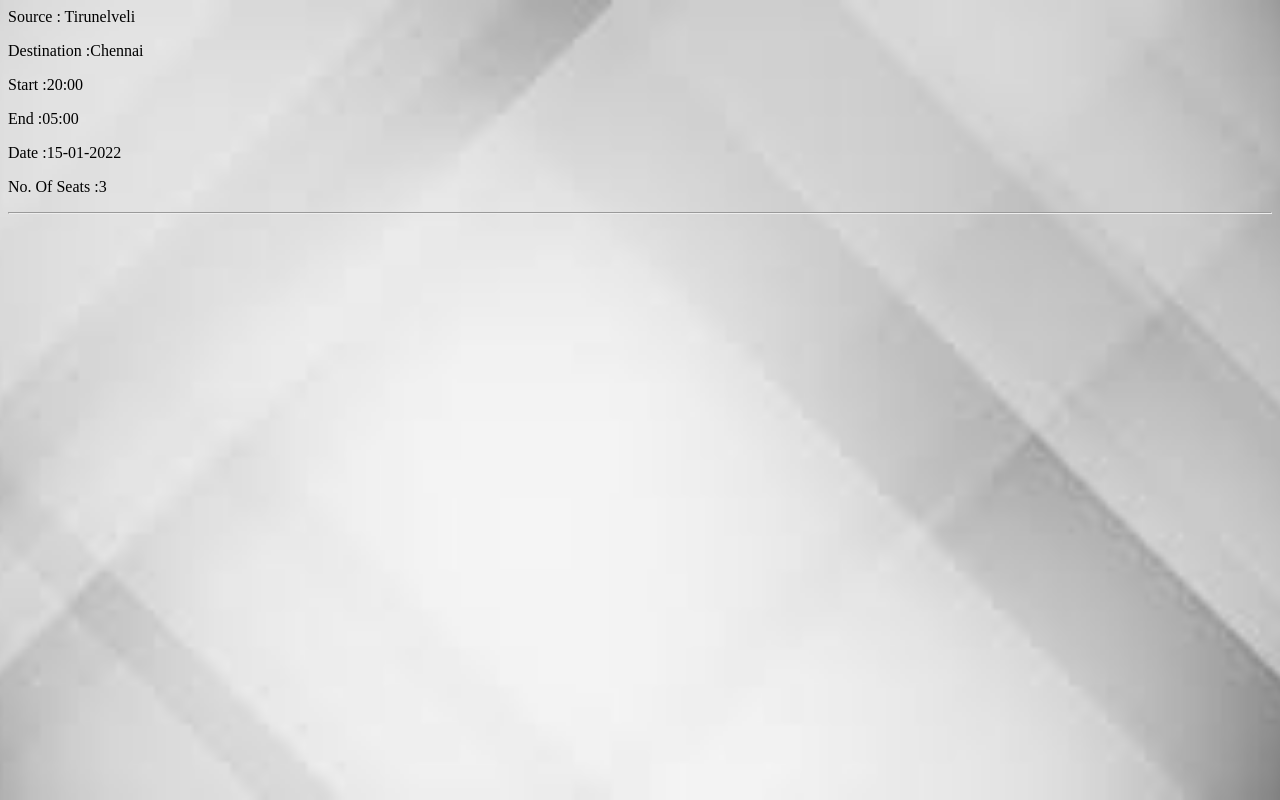
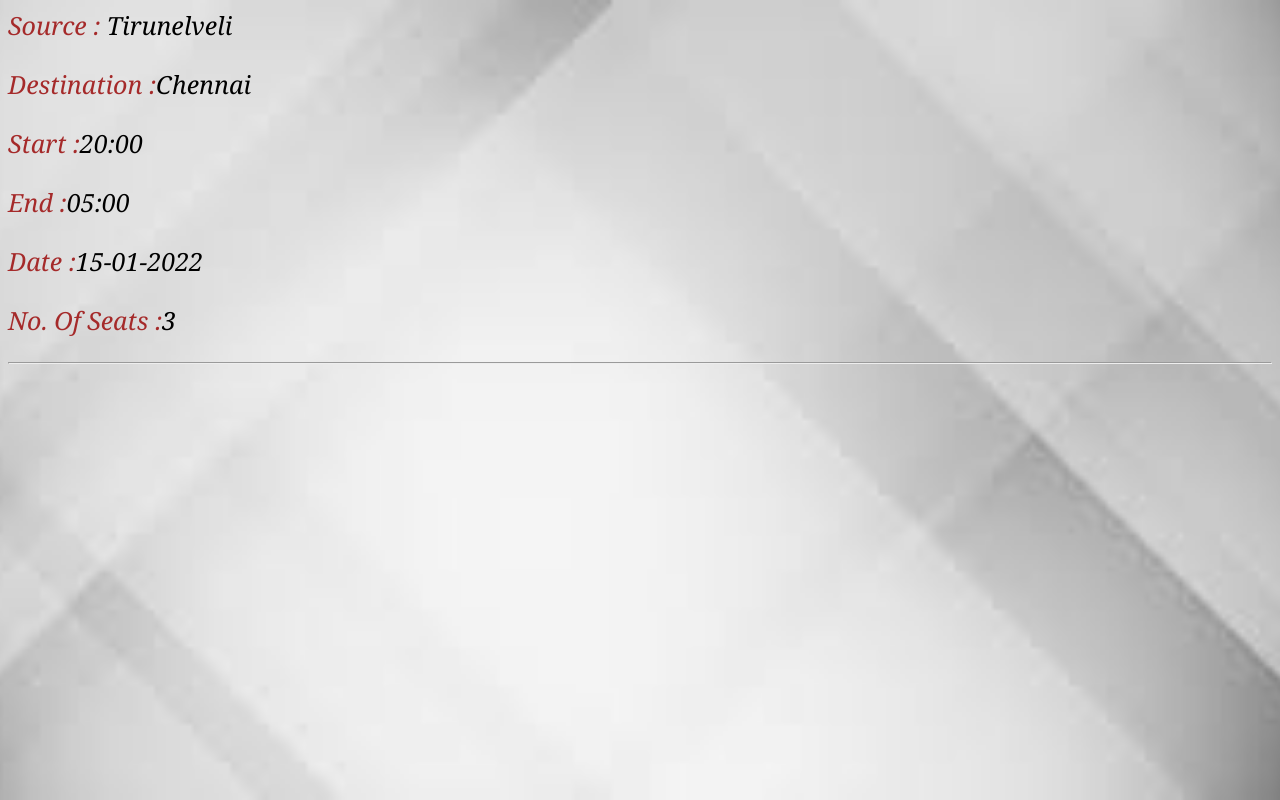
Before and after one commit to fwsa-batch2/saranya.-subbiah__web_project, a plain HTML site: page pages/list.html in a window 1280 px wide. Drawn offline with Linux system fonts and the light colour scheme.

Commit message:
code smell clear

```diff
--- /dev/null
+++ b/assets/css/list.css
@@ -0,0 +1,11 @@
+body {
+    background-image: url('./../images/listbg.jpeg');
+    background-position: center;
+    background-attachment: fixed;
+    background-size: cover;
+}
+.buslist {
+    font-family:Georgia, 'Times New Roman', Times, serif;
+    font-size: 25px;
+    font-style:oblique;
+}
--- a/assets/javascript/addingbus.js
+++ b/assets/javascript/addingbus.js
@@ -2,7 +2,7 @@ let customername = [];
 function PageOnLoad() {
     let buses = JSON.parse(localStorage.getItem("source and destination"));
     if (buses != null) {
-      list = buses;
+     let list = buses;
     }
 }
 
--- a/pages/list.html
+++ b/pages/list.html
@@ -2,26 +2,19 @@
 <html lang="en">
 
 <head>
+    <link rel="stylesheet" href="../assets/css/list.css">
     <title>List of Buses</title>
-    <style>
-        body {
-            background-image: url('./../assets/images/listbg.jpeg');
-            background-position: center;
-            background-attachment: fixed;
-            background-size: cover;
-        }
-    </style>
 </head>
 
 <body>
 
     <div class="buslist">
-        <p class="busdetails"> Source : <span class="sourcespan">Tirunelveli</span></p>
-        <p class="busdetails"> Destination :<span class="destinationspan">Chennai</span></p>
-        <p class="busdetails"> Start :<span class="startspan">20:00</span></p>
-        <p class="busdetails"> End :<span class="endspan">05:00</span></p>
-        <p class="busdetails"> Date :<span class="datespan">15-01-2022</span></p>
-        <p class="busdetails"> No. Of Seats :<span class="seatspan">3</span></p>
+        <p class="busdetails" style="color: brown"> Source : <span class="sourcespan" style="color:black">Tirunelveli</span></p>
+        <p class="busdetails" style="color: brown"> Destination :<span class="destinationspan" style="color:black">Chennai</span></p>
+        <p class="busdetails" style="color: brown"> Start :<span class="startspan" style="color:black">20:00</span></p>
+        <p class="busdetails" style="color: brown"> End :<span class="endspan" style="color: black">05:00</span></p>
+        <p class="busdetails" style="color: brown"> Date :<span class="datespan" style="color:black">15-01-2022</span></p>
+        <p class="busdetails" style="color: brown"> No. Of Seats :<span class="seatspan" style="color:black">3</span></p>
         <hr>
     </div>
 
```
Also changed, not shown: assets/javascript/login.js (+5 -5 lines), index.html (+1 -1 lines), pages/blog.html (+11 -9 lines), pages/t and c.html (+2 -2 lines).
